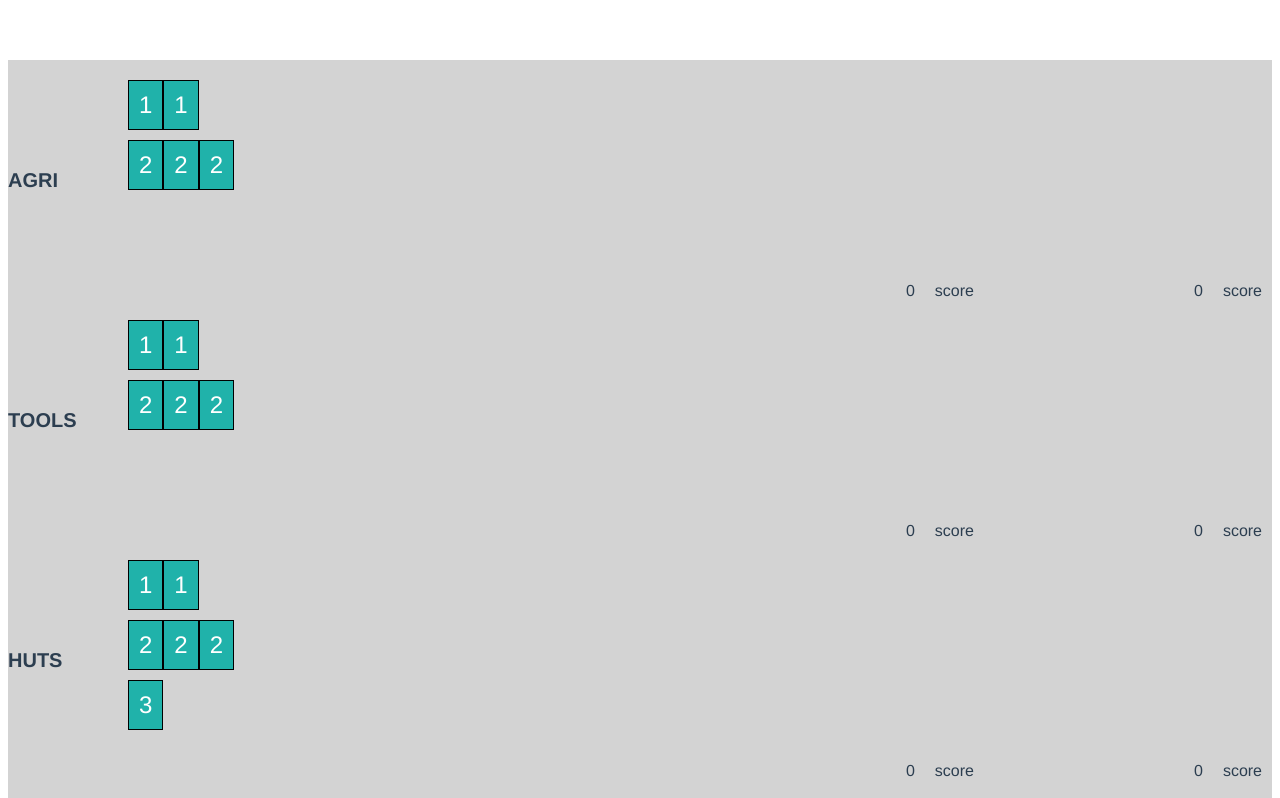
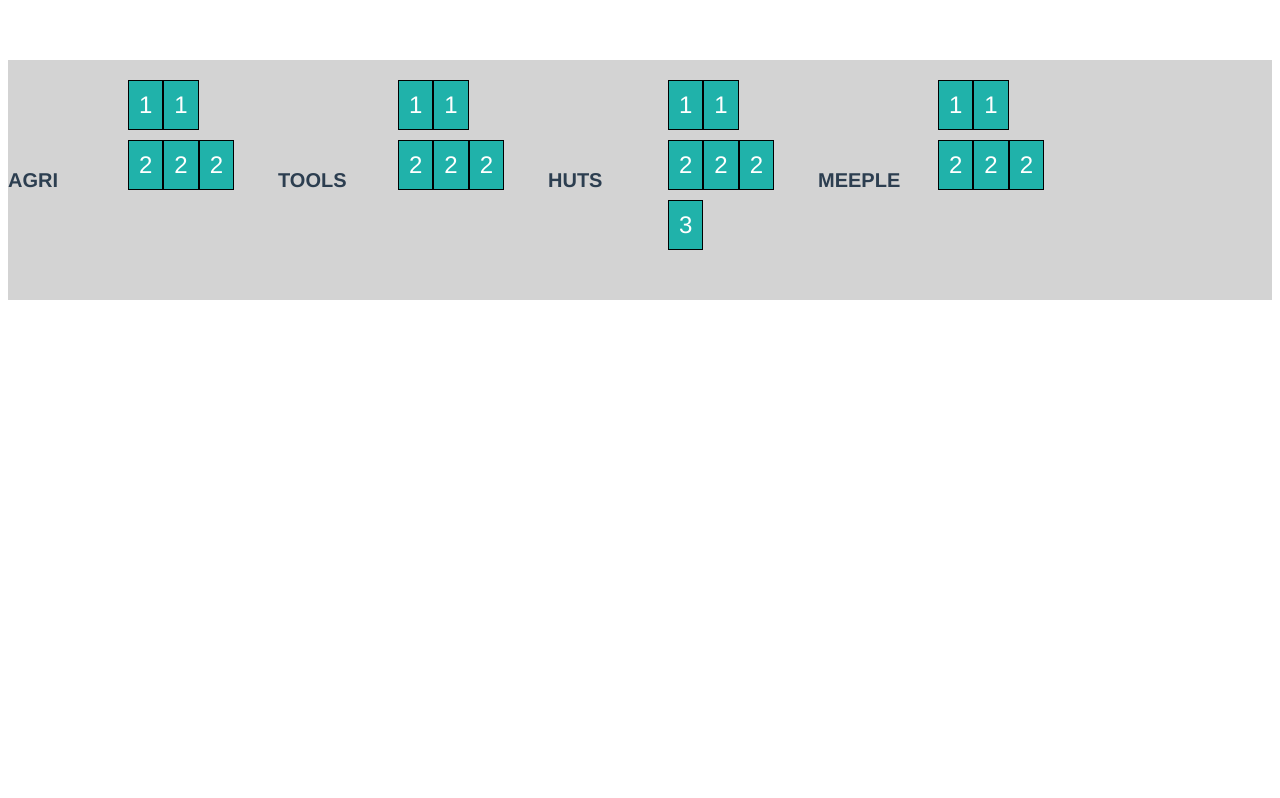
Before and after one commit to tryko/calc-sa, a Vue app: page / in a window 1280 px wide. Shown: the top 798 px of the page. Built offline with nearby package versions, Linux system fonts and the light colour scheme.

Commit message:
changed deck to display horizontally

```diff
--- a/src/App.vue
+++ b/src/App.vue
@@ -5,14 +5,14 @@
       :currentPlayer="currentPlayer"
     />
     <div class="players-container">
-      <PlayerBoard
+      <!-- <PlayerBoard
         playerId="player1"
         :playerCards="multiplyerCardsOfPlayers[0]"
       />
       <PlayerBoard
         playerId="player2"
         :playerCards="multiplyerCardsOfPlayers[1]"
-      />
+      /> -->
     </div>
   </div>
 </template>
--- a/src/components/Card.vue
+++ b/src/components/Card.vue
@@ -1,5 +1,5 @@
 <template>
-  <div :class="boxClass" @click="cardClicked">{{ multiplyBy }}</div>
+  <div class="box" @click="cardClicked">{{ multiplyBy }}</div>
 </template>
 
 <script lang="ts">
--- a/src/components/Deck.vue
+++ b/src/components/Deck.vue
@@ -1,5 +1,5 @@
 <template>
-  <div>
+  <div class="deck-container">
     <div
       class="all-multiplyer-cards"
       v-for="(multiplyerType, i) in multiplyerCardsTypes"
@@ -38,6 +38,10 @@ export default {
   display: flex;
 }
 
+.deck-container {
+  display: flex;
+}
+
 .type-of-cards {
   align-self: center;
   font-size: 20px;
--- a/src/components/MultiplyerCards.vue
+++ b/src/components/MultiplyerCards.vue
@@ -37,12 +37,4 @@ export default {
   margin-top: 10px;
   margin-left: 50px;
 }
-
-.box {
-  background-color: lightseagreen;
-  color: #fff;
-  padding: 10px;
-  font-size: 150%;
-  border: 1px solid black;
-}
 </style>
```
